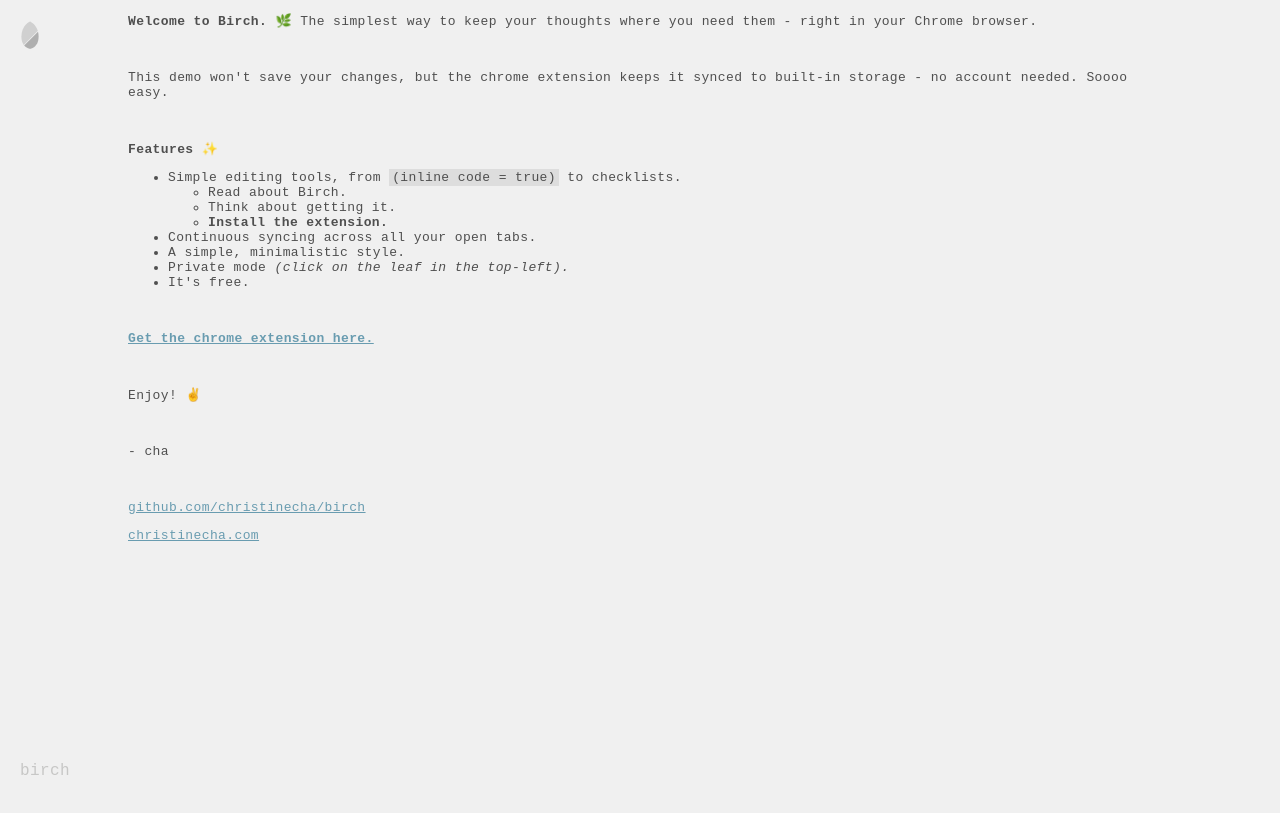
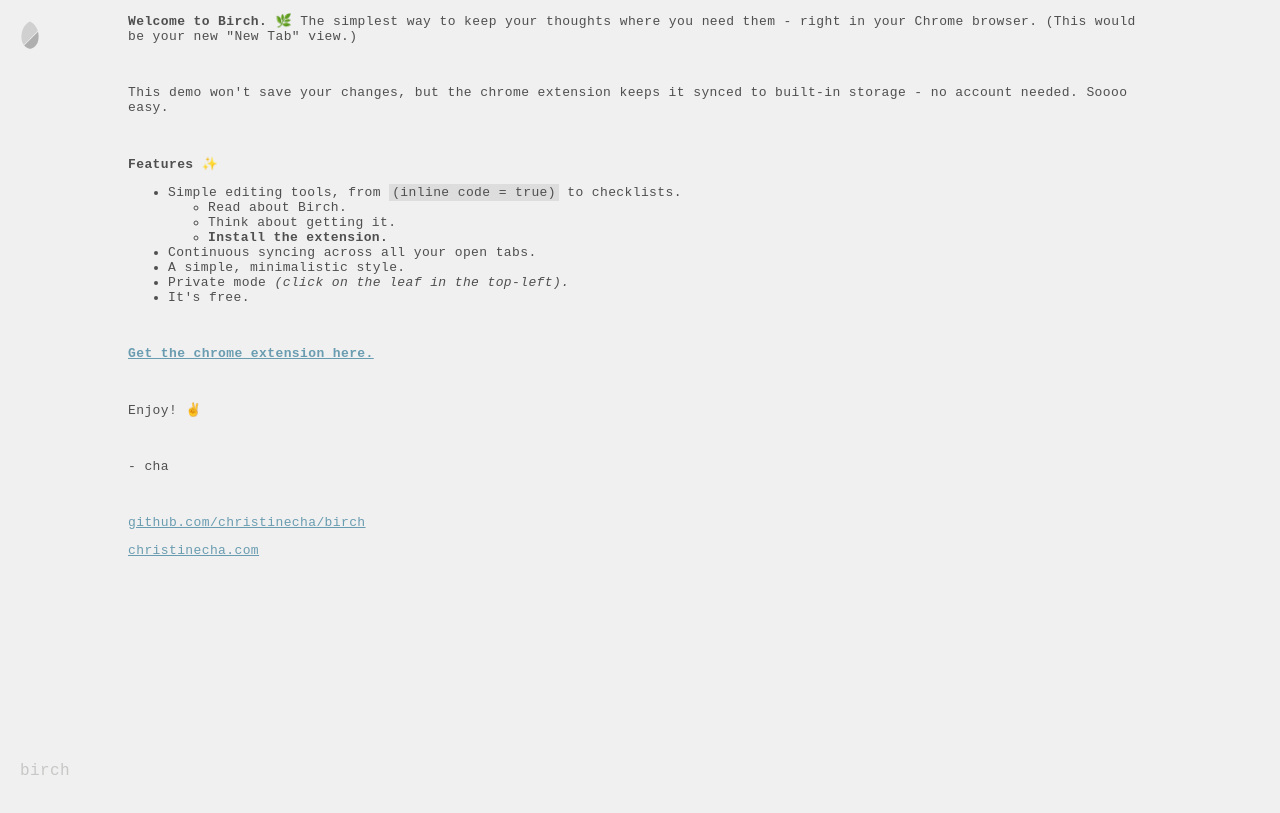
Before and after one commit to christinecha/birch, a website built with webpack: page index.html in a window 1280 px wide. Built offline with nearby package versions, Linux system fonts and the light colour scheme; no server answers.

Commit message:
Updated information on demo page.

```diff
--- a/index.html
+++ b/index.html
@@ -11,7 +11,8 @@
     <div class="editor-wrapper">
       <div class="editor">
         <p><strong>Welcome to Birch. 🌿</strong>
-        The simplest way to keep your thoughts where you need them - right in your Chrome browser.
+          The simplest way to keep your thoughts where you need them - right in your Chrome browser.
+          (This would be your new "New Tab" view.)
         </p>
         <br />
         <p>
```
